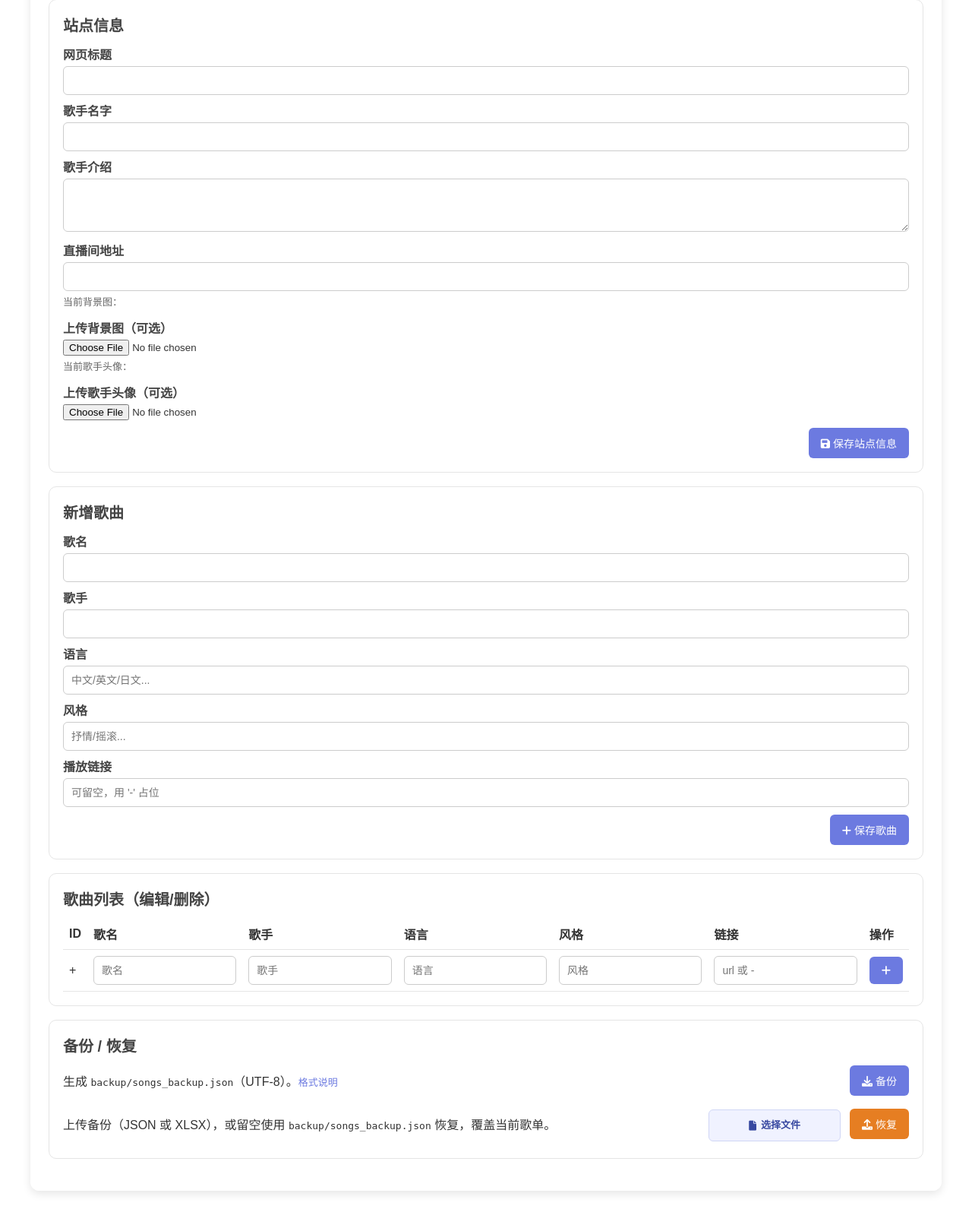
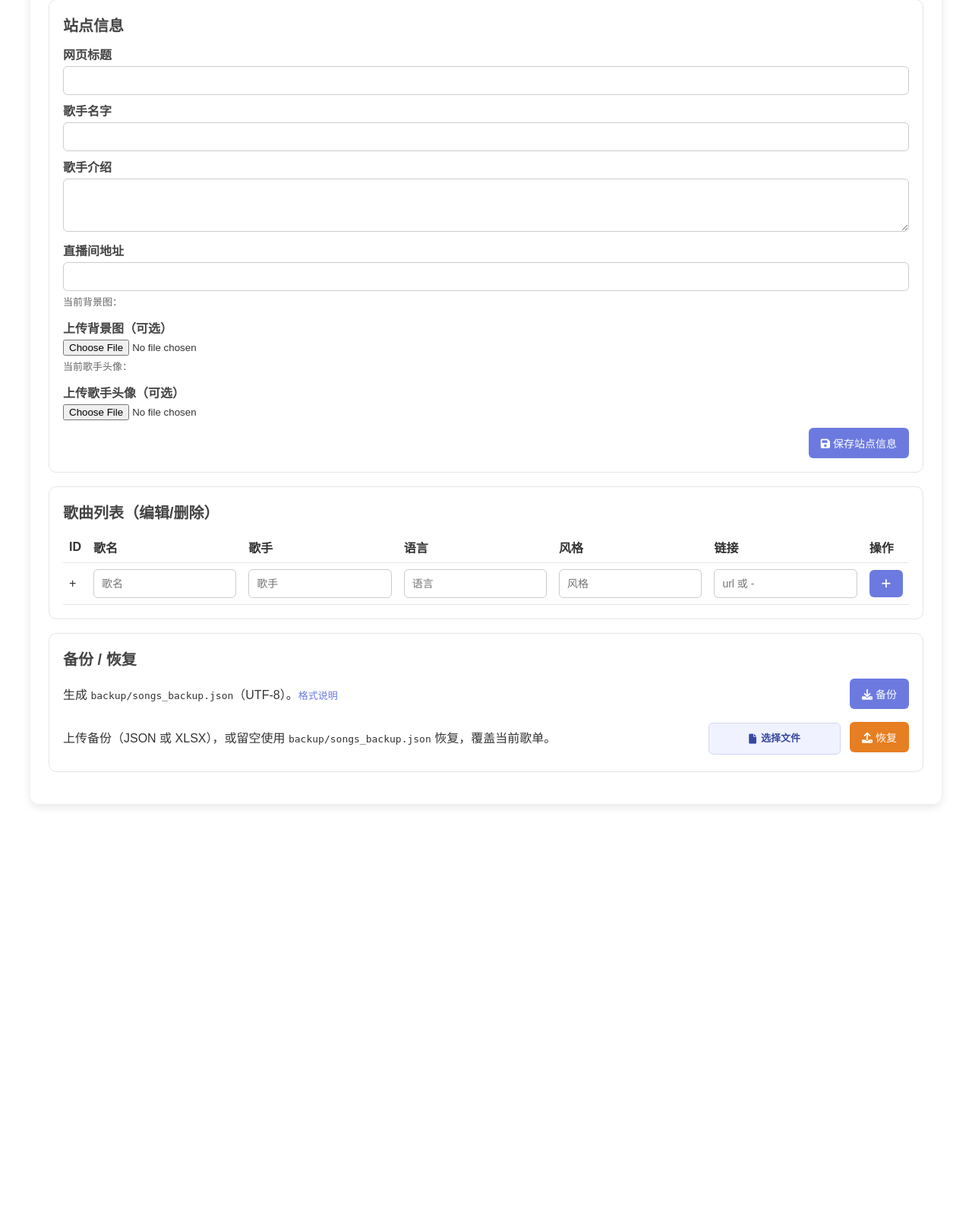
Before and after one commit to SeanMWX/QQZhu, a Python web app: template templates/admin.html in a window 1280 px wide. Shown: the part 224-1815 px from the top of the page at 76% size. After the commit the page ends 1286 px from the top, so only its background shows below. Run offline with Jinja, Linux system fonts and the light colour scheme; the template is opened without the code that fills it, so the values that code supplies are empty.

Commit message:
refactor 2

```diff
--- a/templates/admin.html
+++ b/templates/admin.html
@@ -223,33 +223,6 @@
 
                 <div class="actions">
                     <button type="submit"><i class="fa fa-save"></i> 保存站点信息</button>
-                </div>
-            </form>
-        </div>
-
-        <div class="panel">
-            <h2>新增歌曲</h2>
-            <form method="post" action="/admin/action">
-                <input type="hidden" name="action" value="song_new">
-                {% if token %}<input type="hidden" name="token" value="{{ token }}">{% endif %}
-
-                <label for="song_name_new">歌名</label>
-                <input type="text" id="song_name_new" name="song_name" required>
-
-                <label for="artist_new">歌手</label>
-                <input type="text" id="artist_new" name="artist" required>
-
-                <label for="language_new">语言</label>
-                <input type="text" id="language_new" name="language" placeholder="中文/英文/日文...">
-
-                <label for="genre_new">风格</label>
-                <input type="text" id="genre_new" name="genre" placeholder="抒情/摇滚...">
-
-                <label for="url_new">播放链接</label>
-                <input type="text" id="url_new" name="url" placeholder="可留空，用 '-' 占位">
-
-                <div class="actions">
-                    <button type="submit"><i class="fa fa-plus"></i> 保存歌曲</button>
                 </div>
             </form>
         </div>
```
